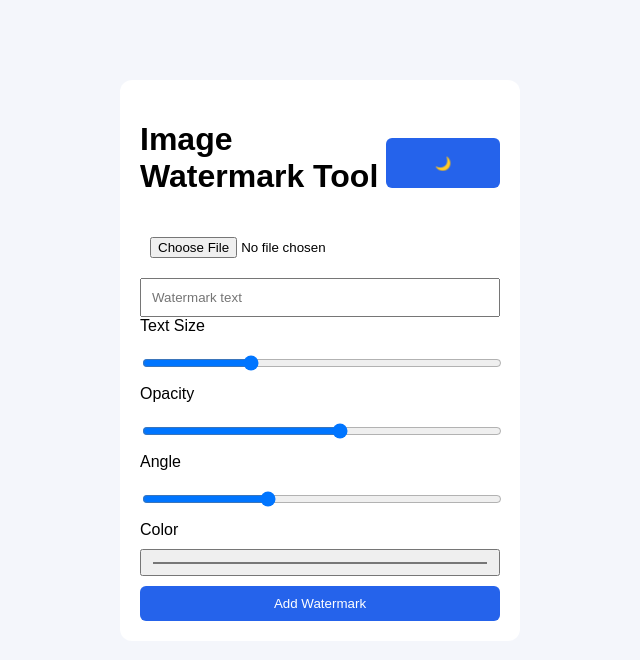
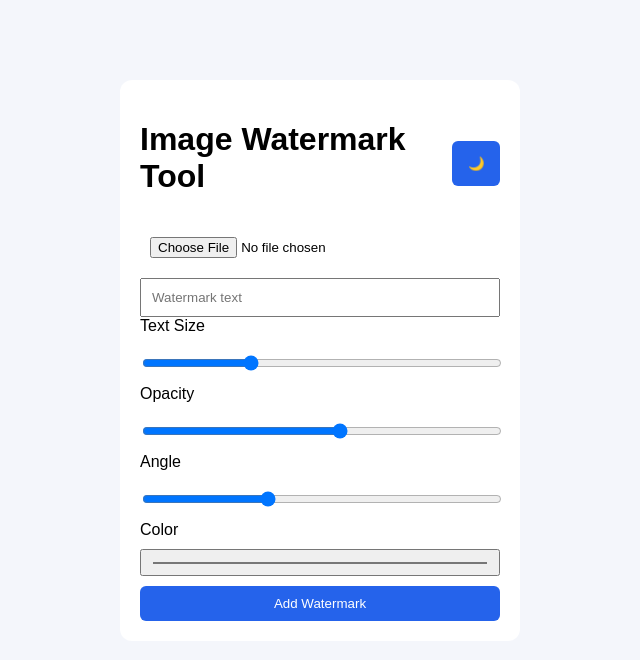
Before and after one commit to SagnikAB/watermark-web, a website: page public/index.html in a window 1280 px wide. Shown: the whole page, without its empty margins (320-960 px from the left). Drawn offline with Linux system fonts and the light colour scheme.

Commit message:
Update index.html

```diff
--- a/public/index.html
+++ b/public/index.html
@@ -9,7 +9,7 @@
   <div class="container">
     <header>
       <h1>Image Watermark Tool</h1>
-      <button id="darkToggle" style="width: 150px; height: 50px;">🌙</button>
+      <button id="darkToggle" style="width: 50px; height: 45px;">🌙</button>
     </header>
 
     <form id="watermarkForm">
```
